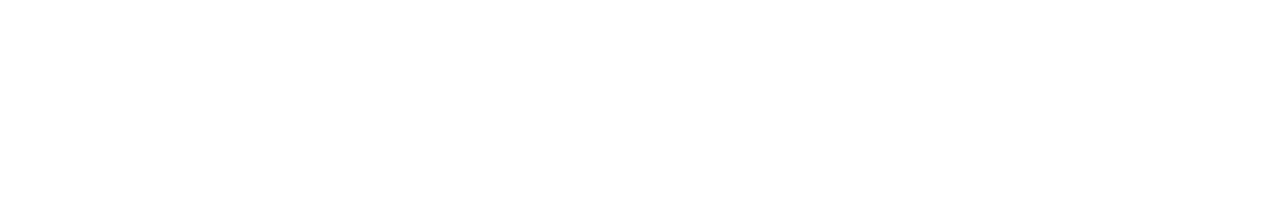
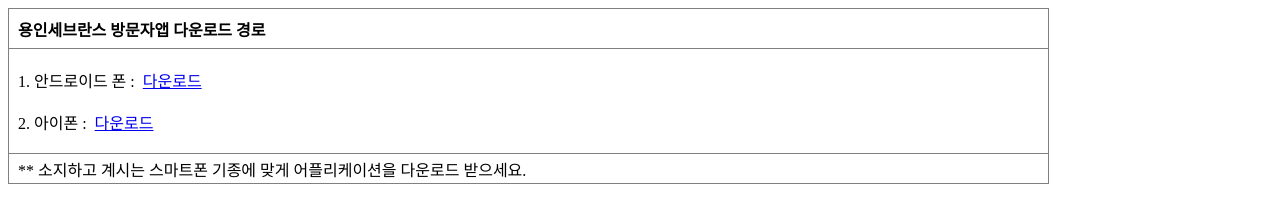
Before and after one commit to JonghoL/testsite, a plain HTML site: page index.html in a window 1280 px wide. Drawn offline with Linux system fonts and the light colour scheme.

Commit message:
Update index.html

```diff
--- a/index.html
+++ b/index.html
@@ -5,7 +5,25 @@
     </head>
 <body>
 <div id="main">
-
+<table style="border-collapse: collapse; border-spacing: 0 10px; width: 82.3529%; height: 75px;" border="1">
+                            <tbody>
+                                <tr style="height: 40px;">
+                                    <td style="width: 57.9581%; height: 40px;">&nbsp; <strong>용인세브란스 방문자앱 다운로드 경로</strong></td>
+                                </tr>
+                                <tr style="height: 60px;">
+                                    <td style="width: 36.6842%; height: 20px;">
+                                        <br>
+                                        &nbsp; 1. 안드로이드 폰 :&nbsp; <a data-mce-href="https://play.google.com/store/apps/details?id=com.severance.yi.visitor" href="https://play.google.com/store/apps/details?id=com.severance.yi.visitor" title="안드로이드 앱 다운로드">다운로드</a>
+                                        <br><br>
+                                        &nbsp; 2. 아이폰 :&nbsp; <a data-mce-href="https://apps.apple.com/kr/app/%EC%9A%A9%EC%9D%B8%EC%84%B8%EB%B8%8C%EB%9E%80%EC%8A%A4%EB%B3%91%EC%9B%90-%EB%B0%A9%EB%AC%B8%EC%95%B1/id1571221671" href="https://apps.apple.com/kr/app/%EC%9A%A9%EC%9D%B8%EC%84%B8%EB%B8%8C%EB%9E%80%EC%8A%A4%EB%B3%91%EC%9B%90-%EB%B0%A9%EB%AC%B8%EC%95%B1/id1571221671" title="아이폰 앱 다운로드" target="_blank" rel="noopener">다운로드</a>&nbsp;
+                                        <br><br>
+                                    </td>
+                                </tr>
+                                <tr style="height: 30px;">
+                                    <td style="width: 36.6842%; height: 30px;">&nbsp; ** 소지하고 계시는 스마트폰 기종에 맞게 어플리케이션을 다운로드 받으세요.</td>
+                                </tr>
+                            </tbody>
+                        </table>
 </div>
 </body>
 </html>
```
